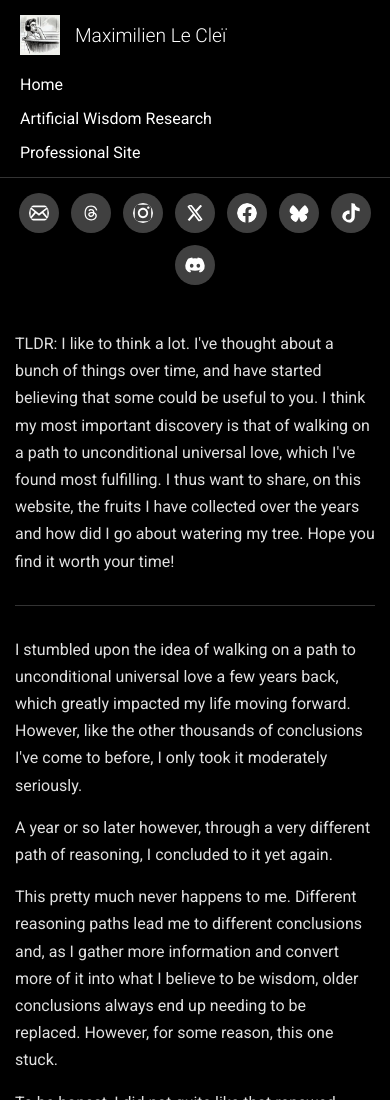
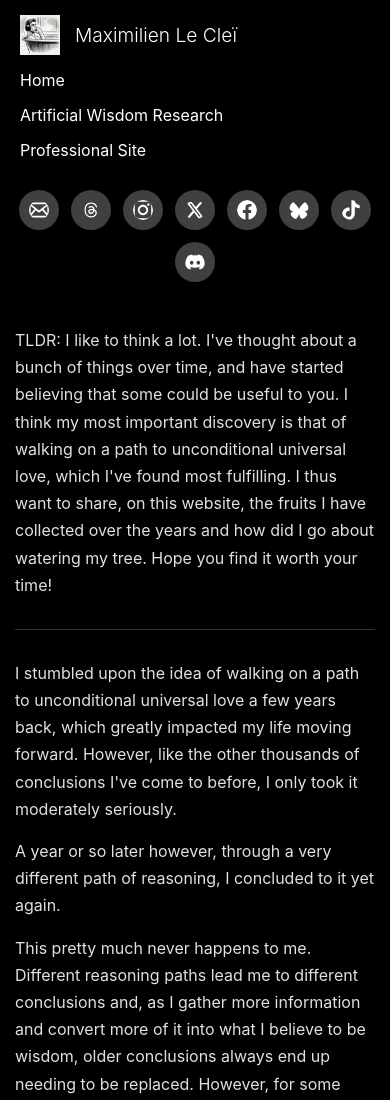
Before and after one commit to maximilienleclei/maximilien.leclei.net, a website: page index.html in a window 390 px wide. Shown: the top 1100 px of the page. Drawn offline with Linux system fonts and the light colour scheme.

Commit message:
Align personal site header layout

```diff
--- a/styles.css
+++ b/styles.css
@@ -6,7 +6,7 @@
 }
 
 body {
-  font-family: 'Roboto', sans-serif;
+  font-family: -apple-system, BlinkMacSystemFont, 'Segoe UI', Roboto, Oxygen, Ubuntu, Cantarell, sans-serif;
   background-color: #000000;
   color: #ffffff;
   margin: 0;
@@ -16,11 +16,10 @@
   flex-direction: column;
 }
 
-/* Unified header with navigation */
+/* Header */
 header {
   padding: 20px 30px;
   background-color: #000000;
-  border-bottom: 1px solid #333333;
 }
 
 .header-container {
@@ -246,7 +245,18 @@
   .header-container {
     flex-direction: column;
     align-items: flex-start;
-    gap: 20px;
+    gap: 15px;
+  }
+
+  .header-nav ul {
+    flex-direction: column;
+    gap: 15px;
+    align-items: flex-start;
+    width: 100%;
+  }
+
+  .header-nav {
+    width: 100%;
   }
 
   .profile-photo {
@@ -256,17 +266,6 @@
 
   h1 {
     font-size: 1.2rem;
-  }
-
-  .header-nav {
-    width: 100%;
-  }
-
-  .header-nav ul {
-    flex-direction: column;
-    gap: 15px;
-    align-items: flex-start;
-    width: 100%;
   }
 
   .social-links {
```
